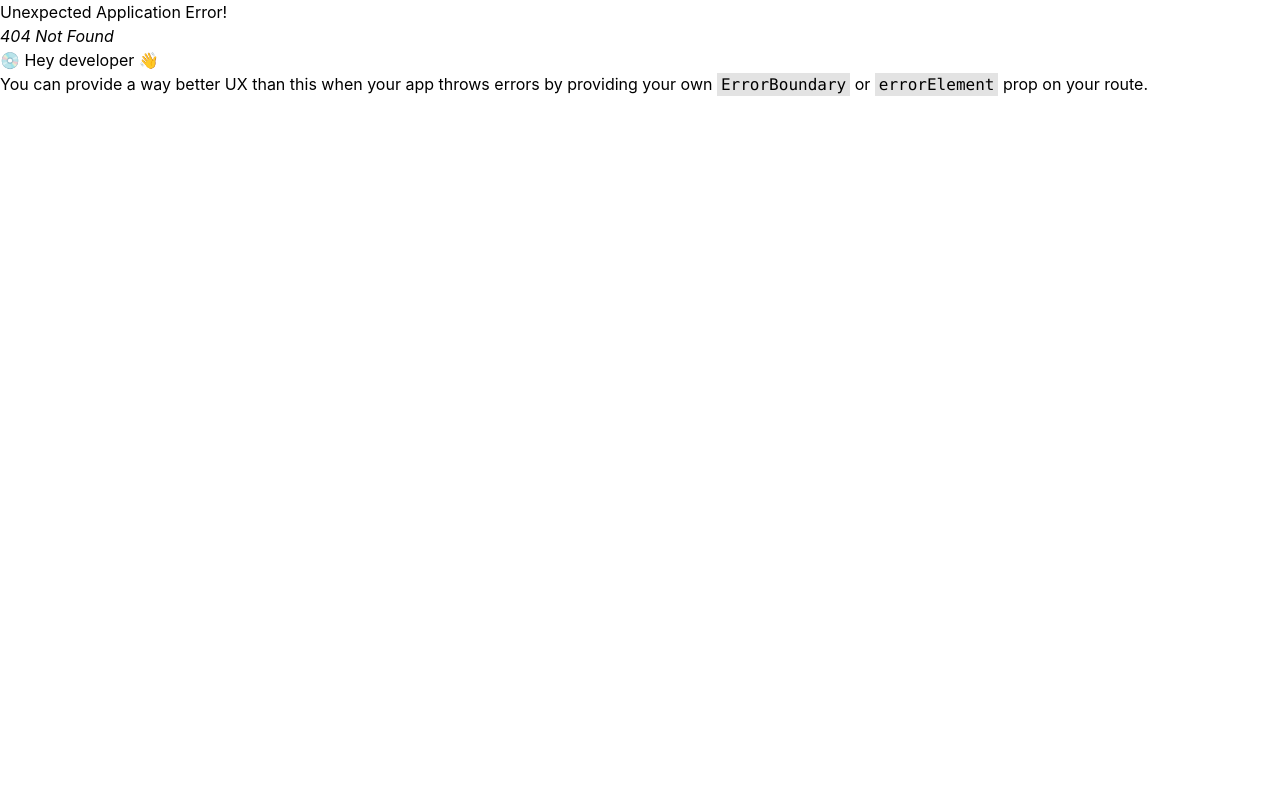
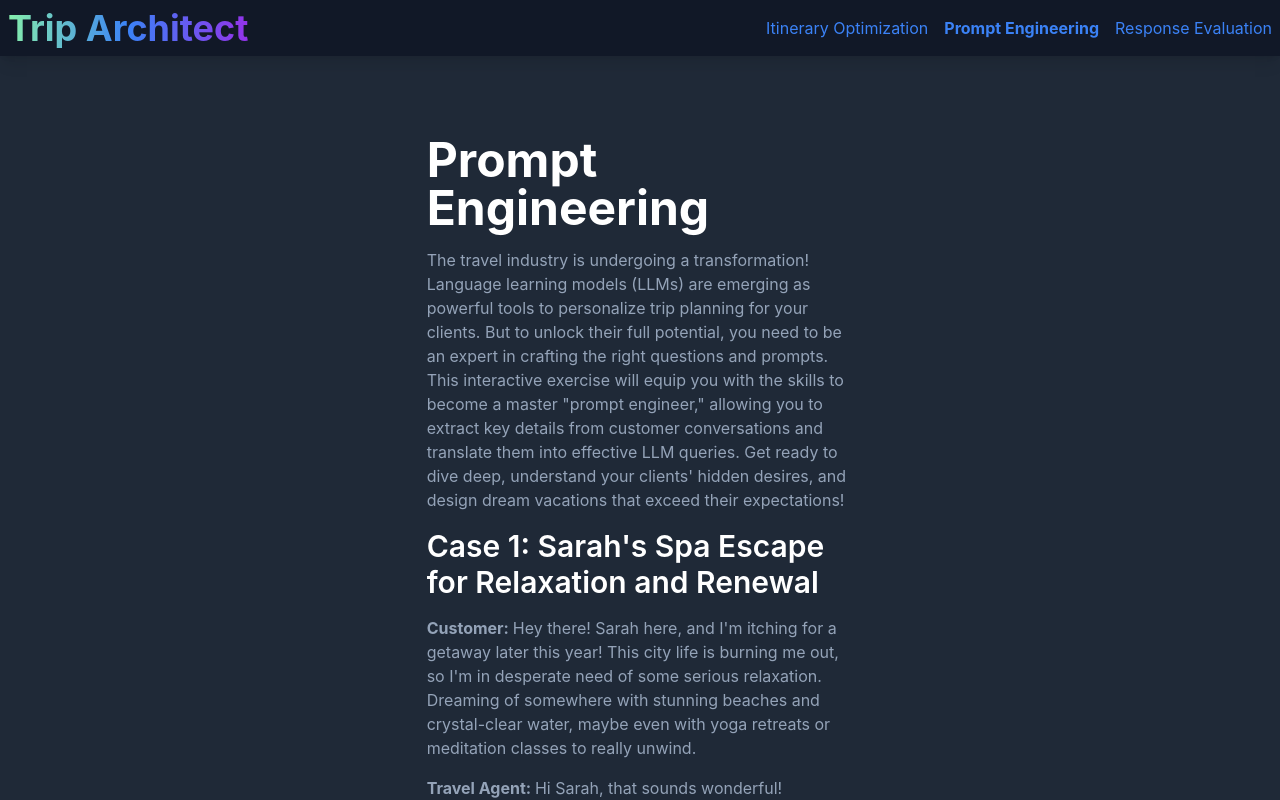
Before and after one commit to dpvb/trip-architect, a React (Vite) app: page /#/prompt-engineering in a window 1280 px wide. Before the commit this address had no page. Shown: the top 800 px of the page. Built offline with nearby package versions, Linux system fonts and the light colour scheme.

Commit message:
testing hash router

```diff
--- a/src/index.css
+++ b/src/index.css
@@ -6,6 +6,7 @@
   font-family: Inter, system-ui, Avenir, Helvetica, Arial, sans-serif;
   line-height: 1.5;
   font-weight: 400;
+  background-color: rgb(31, 41, 55);
 }
 
 .paragraph-content {
--- a/src/main.jsx
+++ b/src/main.jsx
@@ -1,9 +1,11 @@
 import React from 'react'
 import ReactDOM from 'react-dom/client'
 import './index.css'
-import { RouterProvider, createBrowserRouter } from 'react-router-dom'
+import { HashRouter, Route, RouterProvider, Routes, createBrowserRouter } from 'react-router-dom'
 import HomePage from './pages/HomePage.jsx'
 import PEPage from './pages/PEPage.jsx'
+import REPage from './pages/REPage.jsx'
+import IOPage from './pages/IOPage.jsx'
 
 const router = createBrowserRouter([
   {
@@ -26,6 +28,13 @@ const router = createBrowserRouter([
 
 ReactDOM.createRoot(document.getElementById('root')).render(
   <React.StrictMode>
-    <RouterProvider router={router}/>
+    <HashRouter>
+      <Routes>
+        <Route path="/" element={<HomePage/>}/>
+        <Route path="/prompt-engineering" element={<PEPage/>}/>
+        <Route path="/response-evaluation" element={<REPage/>}/>
+        <Route path="/itinerary-optimization" element={<IOPage/>}/>
+      </Routes>
+    </HashRouter>
   </React.StrictMode>,
 )
--- a/src/pages/HomePage.jsx
+++ b/src/pages/HomePage.jsx
@@ -7,9 +7,9 @@ function HomePage() {
                 <h1 className="bg-gradient-to-r from-green-300 via-blue-500 to-purple-600 bg-clip-text text-transparent mb-4 text-4xl font-extrabold tracking-tight leading-non md:text-5xl lg:text-6xl">Trip Architect</h1>
                 <p className="mb-8 text-lg font-normal lg:text-xl sm:px-16 xl:px-48 text-gray-400">Teaching travel agents to leverage AI tools for trip planning.</p>
                 <div className="flex flex-col justify-center w-full sm:w-80 mx-auto gap-4">
-                    <Link to="/trip-architect/itinerary-optimization" className="block w-auto rounded border border-blue-600 bg-blue-600 px-12 py-3 text-sm font-medium text-white hover:bg-transparent hover:text-white focus:outline-none focus:ring transition-all duration-200 ease-in">Itinerary Optimization</Link>
-                    <Link to="/trip-architect/prompt-engineering" className="block w-auto rounded border border-blue-600 bg-blue-600 px-12 py-3 text-sm font-medium text-white hover:bg-transparent hover:text-white focus:outline-none focus:ring transition-all duration-200 ease-in">Prompt Engineering</Link>
-                    <Link to="/trip-architect/response-evaluation" className="block w-auto rounded border border-blue-600 bg-blue-600 px-12 py-3 text-sm font-medium text-white hover:bg-transparent hover:text-white focus:outline-none focus:ring transition-all duration-200 ease-in">Response Evaluation</Link>
+                    <Link to="/itinerary-optimization" className="block w-auto rounded border border-blue-600 bg-blue-600 px-12 py-3 text-sm font-medium text-white hover:bg-transparent hover:text-white focus:outline-none focus:ring transition-all duration-200 ease-in">Itinerary Optimization</Link>
+                    <Link to="/prompt-engineering" className="block w-auto rounded border border-blue-600 bg-blue-600 px-12 py-3 text-sm font-medium text-white hover:bg-transparent hover:text-white focus:outline-none focus:ring transition-all duration-200 ease-in">Prompt Engineering</Link>
+                    <Link to="/response-evaluation" className="block w-auto rounded border border-blue-600 bg-blue-600 px-12 py-3 text-sm font-medium text-white hover:bg-transparent hover:text-white focus:outline-none focus:ring transition-all duration-200 ease-in">Response Evaluation</Link>
                 </div>
             </div>
         </section>
--- /dev/null
+++ b/src/pages/IOPage.jsx
@@ -0,0 +1,5 @@
+function IOPage() {
+    return <h1>Itinerary Optimization</h1>
+}
+
+export default IOPage;
--- a/src/pages/PEPage.jsx
+++ b/src/pages/PEPage.jsx
@@ -3,13 +3,13 @@ import MCQuestion from "../components/MCQuestion";
 
 function PEPage() {
     return (
-        <div className="bg-gray-800 h-full">
+        <div className="bg-gray-800">
             <nav className="p-2 flex justify-between items-center bg-gray-900 shadow-lg">
-                <Link to="/trip-architect/" className="text-4xl font-bold bg-gradient-to-r from-green-300 via-blue-500 to-purple-600 bg-clip-text text-transparent">Trip Architect</Link>
+                <Link to="/" className="text-4xl font-bold bg-gradient-to-r from-green-300 via-blue-500 to-purple-600 bg-clip-text text-transparent">Trip Architect</Link>
                 <div className="flex gap-4">
-                    <Link to="/trip-architect/itinerary-optimization" className="text-blue-500 hover:text-blue-600 transition-all duration-200 ease-in-out">Itinerary Optimization</Link>
-                    <Link to="/trip-architect/prompt-engineering" className="text-blue-500 hover:text-blue-600 transition-all duration-200 ease-in-out font-bold">Prompt Engineering</Link>
-                    <Link to="/trip-architect/response-evaluation" className="text-blue-500 hover:text-blue-600 transition-all duration-200 ease-in-out">Response Evaluation</Link>
+                    <Link to="/itinerary-optimization" className="text-blue-500 hover:text-blue-600 transition-all duration-200 ease-in-out">Itinerary Optimization</Link>
+                    <Link to="/prompt-engineering" className="text-blue-500 hover:text-blue-600 transition-all duration-200 ease-in-out font-bold">Prompt Engineering</Link>
+                    <Link to="/response-evaluation" className="text-blue-500 hover:text-blue-600 transition-all duration-200 ease-in-out">Response Evaluation</Link>
                 </div>
             </nav>
             <main className="w-1/3 mx-auto mt-20 pb-20">
--- /dev/null
+++ b/src/pages/REPage.jsx
@@ -0,0 +1,5 @@
+function REPage() {
+    return <h1>Response Evaluation Page</h1>
+}
+
+export default REPage;
```
